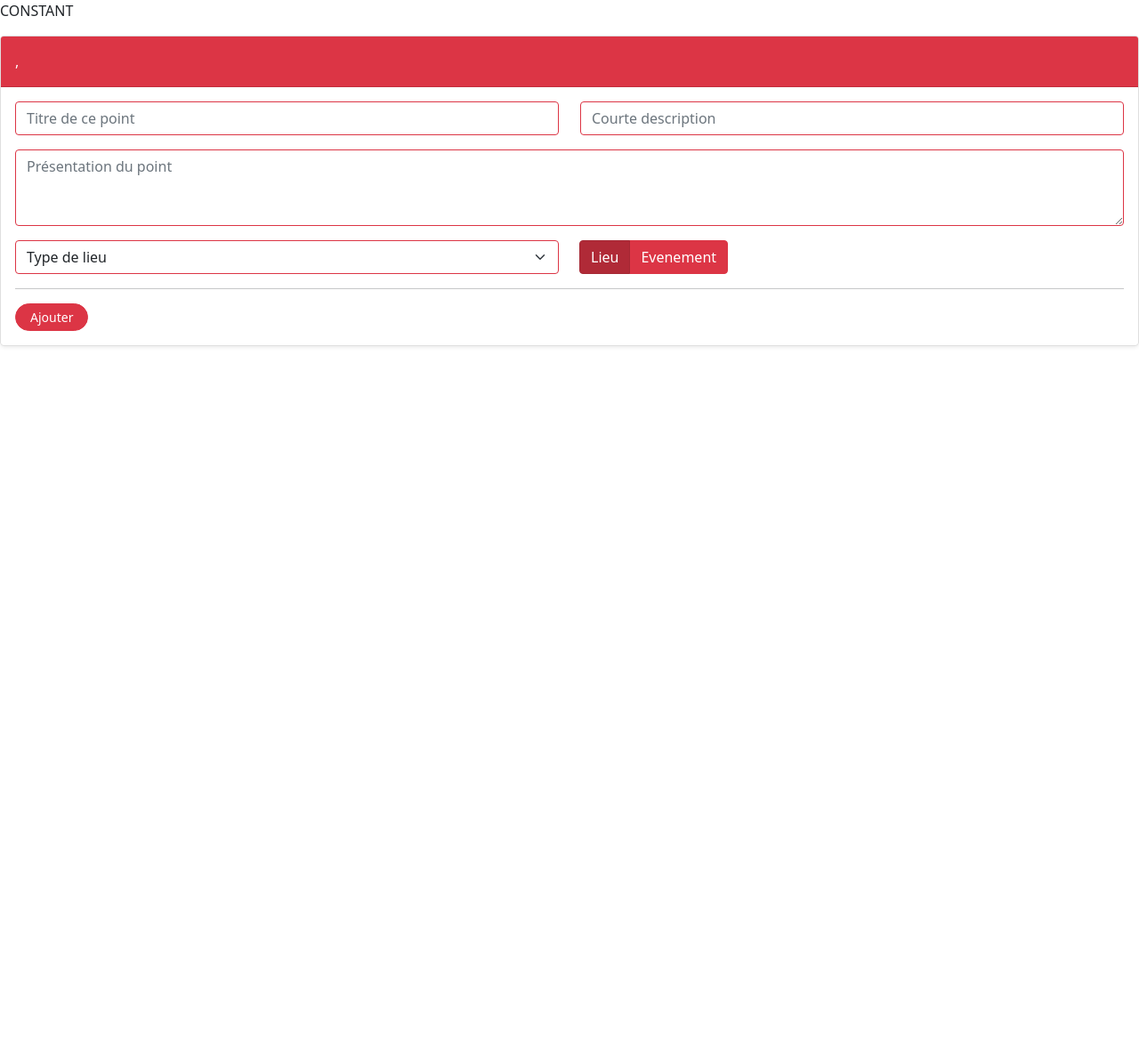
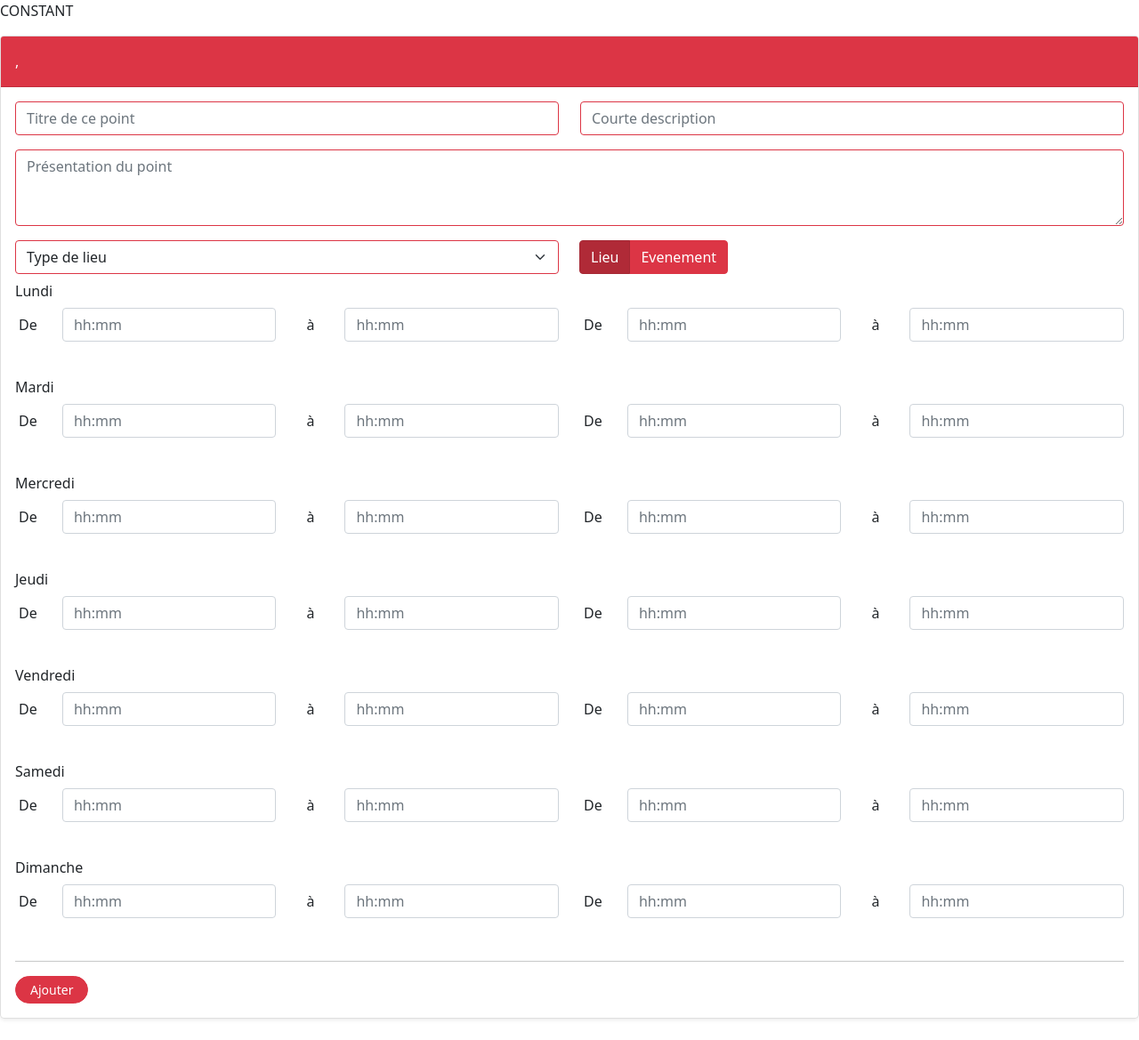
Before and after one commit to ibrahimadlani/cityQuest, a PHP site: template inc/views/caseAdresse.inc.php in a window 1280 px wide. Shown: the whole page at 89% size. Before the commit the page ends 390 px from the top, so only its background shows below. Run offline with PHP 8.4, Linux system fonts and the light colour scheme; the template is opened without the code that fills it, so the values that code supplies are empty; the visitor is signed in with stand-in values (Sample User, id 1); some libraries are stand-ins or nearby versions.

Commit message:
Ajout front end des horaires

```diff
--- a/carte.php
+++ b/carte.php
@@ -61,7 +61,6 @@ require_once("inc/views/header.inc.php");
                 </div>
 
                 <span id="fenetreAjouter" class="collapse multi-collapse"></span>
-
             </form>
         </div>
         <a id="back-to-top" href="#" class="btn btn-light btn-lg back-to-top" role="button"><i class="fas fa-chevron-up"></i></a>
--- a/inc/views/caseAdresse.inc.php
+++ b/inc/views/caseAdresse.inc.php
@@ -9,15 +9,22 @@ foreach ($_POST['jsonFile']['results'][0]['address_components'] as $address_comp
     $isPolitical = false;
     $isCountry = false;
     foreach ($address_component['types'] as $component_type) {
-        if ($component_type == 'locality') { $isLocality = true; }
-        if ($component_type == 'political') { $isPolitical = true; }
-        if ($component_type == 'country') { $isCountry = true; }
-        if (($isLocality || $isCountry) && $isPolitical) { break; }
+        if ($component_type == 'locality') {
+            $isLocality = true;
+        }
+        if ($component_type == 'political') {
+            $isPolitical = true;
+        }
+        if ($component_type == 'country') {
+            $isCountry = true;
+        }
+        if (($isLocality || $isCountry) && $isPolitical) {
+            break;
+        }
     }
     if ($isLocality && $isPolitical) {
         $city = $address_component['long_name'];
-    }
-    else if ($isCountry && $isPolitical) {
+    } else if ($isCountry && $isPolitical) {
         $country = $address_component['long_name'];
     }
     if ($city != null && $country != null) {
@@ -60,12 +67,64 @@ if ($city == null || $country == null) {
             <div class="col-6">
                 <div class="btn-group btn-group-toggle" data-toggle="buttons">
                     <input type="radio" class="btn-check" name="optionsAjouter" id="checkAjouterLieu" value="lieu" autocomplete="off" checked>
-                    <label class="btn btn-secondary btn-danger" for="checkAjouterLieu">Lieu</label>
+                    <label class="btn btn-secondary btn-danger" for="checkAjouterLieu" onclick="afficherHoraire()">Lieu</label>
 
                     <input type="radio" class="btn-check" name="optionsAjouter" id="checkAjouterEvenement" value="evenement" autocomplete="off">
-                    <label class="btn btn-secondary btn-danger" for="checkAjouterEvenement">Evenement</label>
+                    <label class="btn btn-secondary btn-danger" for="checkAjouterEvenement" onclick="cacherHoraire()">Evenement</label>
                 </div>
             </div>
+            <form action="" id="horaire">
+                <div class="border-danger rounded-5" id="divHoraire">
+                    <?php
+                    $Jours = array("Lundi", "Mardi", "Mercredi", "Jeudi", "Vendredi", "Samedi", "Dimanche");
+                    for ($i = 1; $i <= 7; $i++) {
+                        $i1 = $i + 1;
+                        $i2 = $i + 2;
+                        $i3 = $i + 3;
+                        echo "
+                <div class='mb-3'>
+                  <label for='description' class='col-form-label'>" . $Jours[$i - 1] . "</label>
+                  <div class='row'>
+                    <div class='col-6'>
+                      <div class='row align-items-center'>
+                        <div class='col-1 d-flex justify-content-center'>
+                          <p>De</p>
+                        </div>
+                        <div class='col-5'>
+                          <p><input type='number' class='form-control' name='heure" . $i . "' id='heure" . $i . "' placeholder='hh:mm'></p>
+                        </div>
+                        <div class='col-1 d-flex justify-content-center'>
+                          <p>à</p>
+                        </div>
+                        <div class='col-5'>
+                          <p><input type='number' class='form-control' name='heure" . $i1 . "' id='heure" . $i1 . "' placeholder='hh:mm'></p>
+                        </div>
+                      </div>
+                    </div>
+                    <div class='col-6'>
+                      <div class='row align-items-center'>
+                        <div class='col-1 d-flex justify-content-center'>
+                          <p>De</p>
+                        </div>
+                        <div class='col-5'>
+                          <p><input type='number' class='form-control' name='heure" . $i2 . "' id='heure" . $i2 . "' placeholder='hh:mm'></p>
+                        </div>
+                        <div class='col-1 d-flex justify-content-center'>
+                          <p>à</p>
+                        </div>
+                        <div class='col-5'>
+                          <p><input type='number' class='form-control' name='heure" . $i3 . "' id='heure" . $i3 . "' placeholder='hh:mm'></p>
+                        </div>
+                      </div>
+                    </div>
+                  </div>
+                </div>
+                ";
+                    }
+
+                    ?>
+                </div>
+            </form>
         </div>
         <hr>
 
@@ -82,11 +141,14 @@ if ($city == null || $country == null) {
     function createLieu() {
         const idVille = addVilleIfNotExistsBDD("<?php echo $city; ?>", "<?php echo $country; ?>");
 
+
+
         if (getRadioValue() === 'lieu') {
             addLieuBDD(
                 document.getElementById('nom').value,
                 document.getElementById('description').value,
                 document.getElementById('presentation').value,
+                $("#horaire").serialize(),
                 "<?php echo $_POST['jsonFile']['results'][0]['formatted_address']; ?>",
                 <?php echo $_POST['jsonFile']['results'][0]['geometry']['location']['lat']; ?>,
                 <?php echo $_POST['jsonFile']['results'][0]['geometry']['location']['lng']; ?>,
@@ -96,4 +158,12 @@ if ($city == null || $country == null) {
             )
         }
     }
+
+    function cacherHoraire() {
+        $("#divHoraire").hide();
+    }
+
+    function afficherHoraire() {
+        $("#divHoraire").show();
+    }
 </script>
--- a/js/text.js
+++ b/js/text.js
@@ -222,6 +222,7 @@ function addLieuBDD(
   nom,
   description,
   presentation,
+  horaires,
   adresse,
   latitude,
   longitude,
@@ -229,7 +230,8 @@ function addLieuBDD(
   typeLieu,
   auteur
 ) {
-  $.post("./inc/ajouterLieu.inc.php", {
+  console.log(horaires);
+  $.post("./inc/ajouterLieu.inc.php?"+horaires, {
     nom: nom,
     description: description,
     presentation: presentation,
@@ -239,6 +241,8 @@ function addLieuBDD(
     ville: ville,
     typeLieu: typeLieu,
     auteur: auteur,
+  }, function(data){
+    console.log(data);
   });
   /*initMap();*/ //Pas d'initialisation de la map puisque le lieu n'est pas validé donc n'apparaitra pas
 }
--- a/mails/email.html
+++ b/mails/email.html
@@ -191,7 +191,7 @@
 														<table class="container" border="0" cellpadding="0" cellspacing="0">
 															<tbody><tr>
 																<td class="cta-block__button" width="230" align="center" style="width: 270px;">
-																	<a href="http://localhost:8888/cityQuest/api/token.php?token=$token" style="border-radius:50rem;background-color:  #dc3545; color: #fff; text-decoration: none; padding: 15px 45px; text-transform: uppercase; display: block; text-align: center; font-size: 16px;"><b>Confirmer mon compte</b></a>
+																	<a href="https://faucheron.fr/cityQuest/api/token.php?token=$token" style="border-radius:50rem;background-color:  #dc3545; color: #fff; text-decoration: none; padding: 15px 45px; text-transform: uppercase; display: block; text-align: center; font-size: 16px;"><b>Confirmer mon compte</b></a>
 																</td>
 															</tr>
 														</tbody></table>
```
